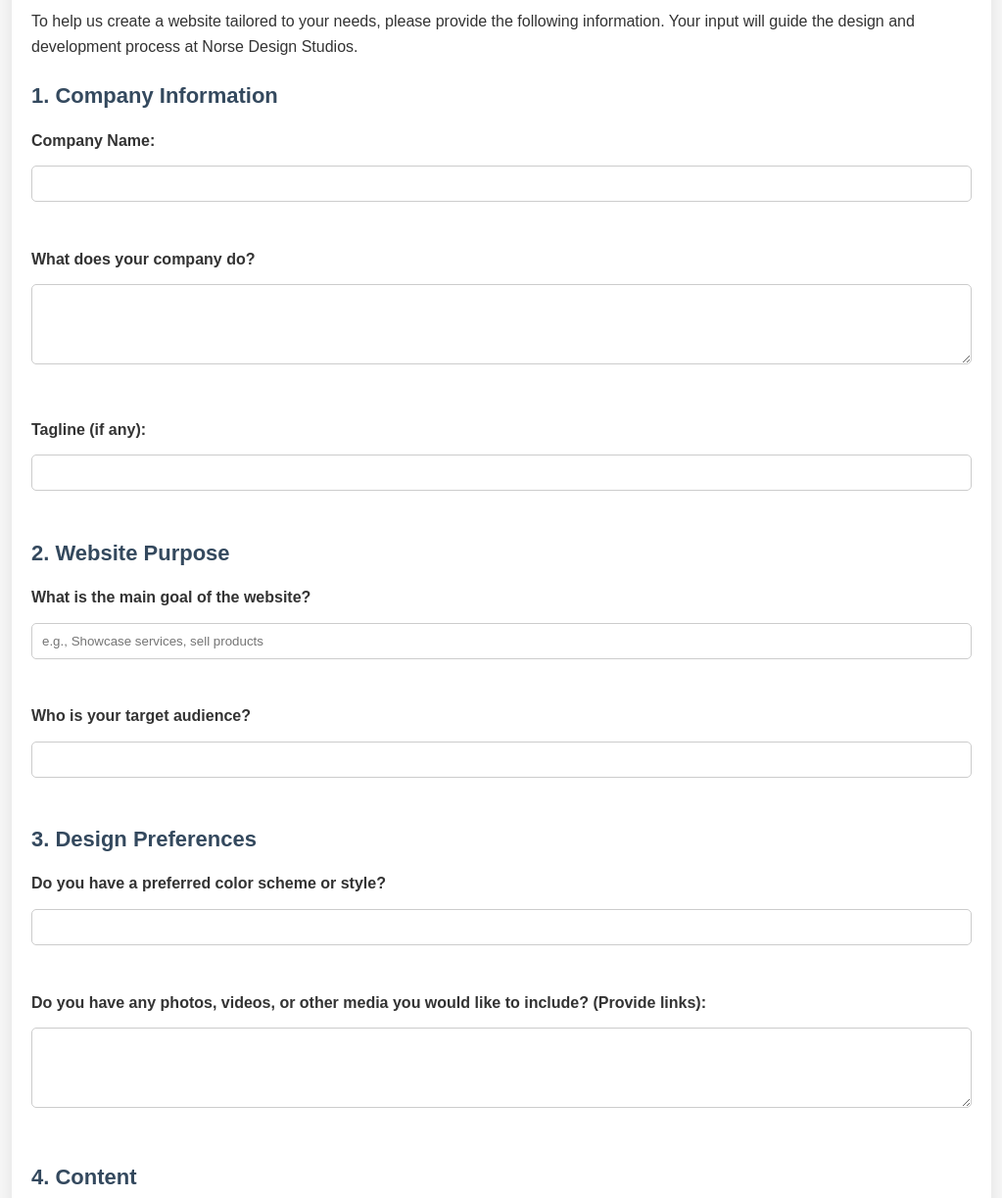
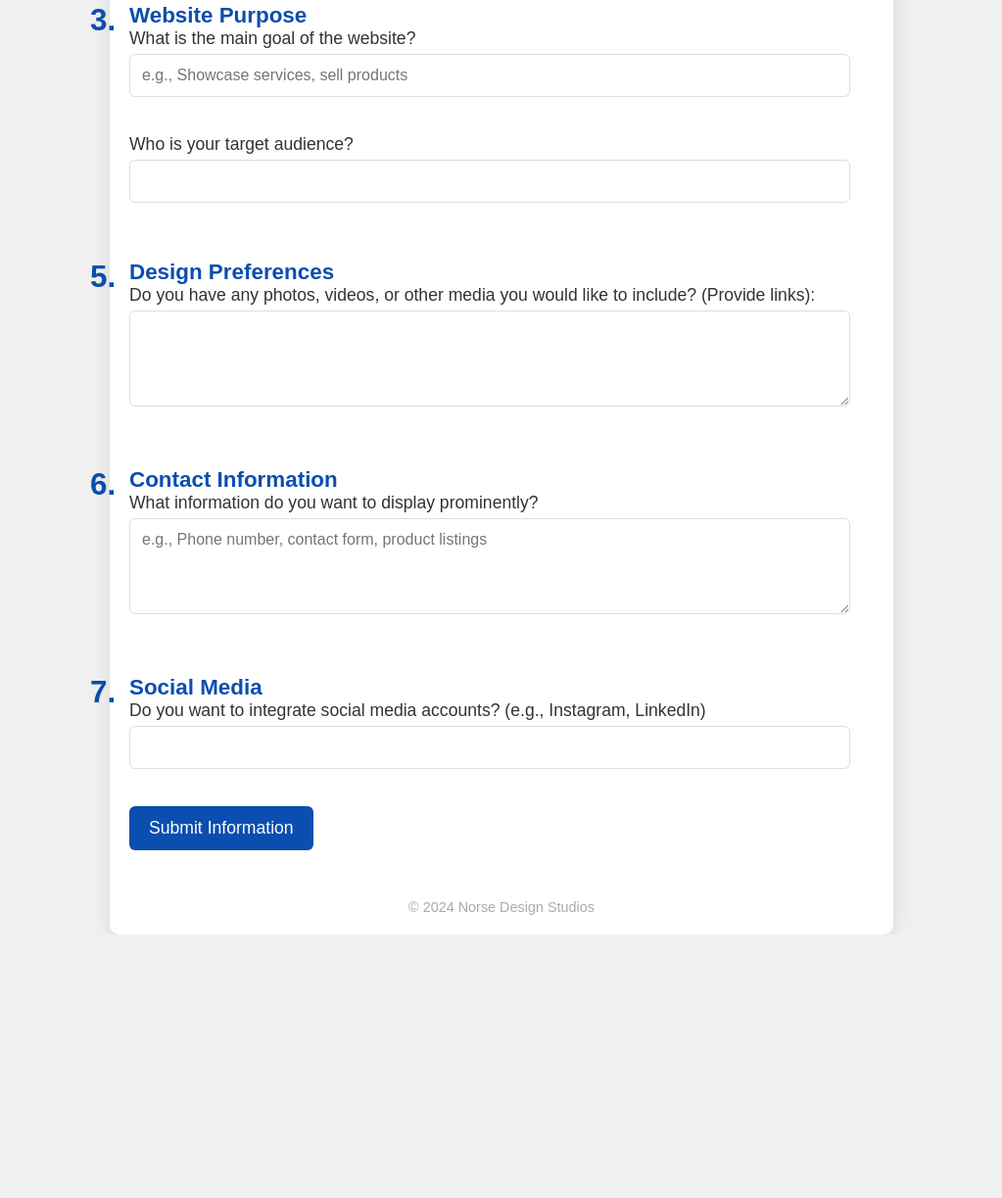
Before and after one commit to Surush32/Norse-Design-, a plain HTML site: page website form/index.html in a window 1280 px wide. Shown: the part 232-1455 px from the top of the page at 98% size, without its empty margins (128-1151 px from the left). After the commit the page ends 1186 px from the top, so only its background shows below. Drawn offline with Linux system fonts and the light colour scheme.

Commit message:
SOME mistakes were made

```diff
--- a/website form/index.html
+++ b/website form/index.html
@@ -19,18 +19,15 @@
 
             <form id="websiteForm" action="https://formspree.io/f/myzganyv" method="POST">
                 <!-- Company Information -->
-                <h3>1. Company Information</h3>
+                <h3 data-number="1">Company Information</h3>
                 <label for="companyName">Company Name:</label>
                 <input type="text" id="companyName" name="companyName" required><br><br>
 
                 <label for="companyDesc">What does your company do?</label>
                 <textarea id="companyDesc" name="companyDesc" rows="4" required></textarea><br><br>
 
-                <label for="tagline">Tagline (if any):</label>
-                <input type="text" id="tagline" name="tagline"><br><br>
-
                 <!-- Website Purpose -->
-                <h3>2. Website Purpose</h3>
+                <h3 data-number="3">Website Purpose</h3>
                 <label for="websiteGoal">What is the main goal of the website?</label>
                 <input type="text" id="websiteGoal" name="websiteGoal" required placeholder="e.g., Showcase services, sell products"><br><br>
 
@@ -38,37 +35,27 @@
                 <input type="text" id="audience" name="audience" required><br><br>
 
                 <!-- Design Preferences -->
-                <h3>3. Design Preferences</h3>
-                <label for="colorScheme">Do you have a preferred color scheme or style?</label>
-                <input type="text" id="colorScheme" name="colorScheme"><br><br>
-
+                <h3 data-number="5">Design Preferences</h3>
                 <label for="mediaLinks">Do you have any photos, videos, or other media you would like to include? (Provide links):</label>
                 <textarea id="mediaLinks" name="mediaLinks" rows="4"></textarea><br><br>
 
-                <!-- Content -->
-                <h3>4. Content</h3>
-                <label for="prominentContent">What information do you want to display prominently?</label>
-                <textarea id="prominentContent" name="prominentContent" rows="4" placeholder="e.g., Phone number, contact form, product listings"></textarea><br><br>
+                <!-- Contact -->
+                <h3 data-number="6">Contact Information</h3>
+                <label for="contactInfo">What information do you want to display prominently?</label>
+                <textarea id="contactInfo" name="contactInfo" rows="4" placeholder="e.g., Phone number, contact form, product listings"></textarea><br><br>
 
-                <!-- Social Media & SEO -->
-                <h3>5. Social Media & SEO</h3>
+                <!-- Social Media -->
+                <h3 data-number="7">Social Media</h3>
                 <label for="socialMedia">Do you want to integrate social media accounts? (e.g., Instagram, LinkedIn)</label>
                 <input type="text" id="socialMedia" name="socialMedia"><br><br>
-
-                <label for="seoAssistance">Would you like assistance with SEO to improve search engine rankings?</label><br>
-                <input type="radio" id="seoYes" name="seo" value="Yes">
-                <label for="seoYes">Yes</label><br>
-                <input type="radio" id="seoNo" name="seo" value="No">
-                <label for="seoNo">No</label><br><br>
 
                 <button type="submit">Submit Information</button>
             </form>
         </section>
 
         <footer>
-            <p>&copy; 2024 Norse Design Studios | Crafting Digital Experiences</p>
+            <p>&copy; 2024 Norse Design Studios</p>
         </footer>
     </div>
-
 </body>
 </html>
--- a/website form/style.css
+++ b/website form/style.css
@@ -1,120 +1,165 @@
-/* Reset and basic styling */
+/* Global Styles */
 * {
     margin: 0;
     padding: 0;
     box-sizing: border-box;
+    font-family: 'Arial', sans-serif;
 }
 
 body {
-    font-family: 'Arial', sans-serif;
-    background-color: #f8f8f8;
-    color: #333;
-    line-height: 1.6;
+    background: #f0f0f0;
+    display: flex;
+    justify-content: center;
+    align-items: center;
+    height: 100vh;
+    margin: 0;
     padding: 20px;
 }
 
 .container {
-    max-width: 1000px;
-    margin: 0 auto;
-    background-color: #fff;
+    max-width: 800px;
+    width: 100%;
     padding: 20px;
+    background-color: #ffffff;
     border-radius: 10px;
-    box-shadow: 0 0 20px rgba(0, 0, 0, 0.1);
+    box-shadow: 0 4px 20px rgba(0, 0, 0, 0.1);
+    display: grid;
+    gap: 20px;
 }
 
 header {
     text-align: center;
-    margin-bottom: 40px;
+    margin-bottom: 20px;
 }
 
 header h1 {
-    color: #2c3e50;
-    font-size: 36px;
+    font-size: 2.5em;
+    color: #0a4eaf;
+    margin-bottom: 5px;
+}
+
+header p {
+    font-size: 1.2em;
+    color: #666;
+}
+
+.form-section {
+    display: grid;
+    gap: 20px;
+}
+
+.form-section h2 {
+    font-size: 2em;
+    color: #0a4eaf;
     margin-bottom: 10px;
 }
 
-header p {
-    color: #7f8c8d;
-    font-size: 18px;
-}
-
-.form-section h2 {
-    color: #2980b9;
-    font-size: 28px;
-    margin-bottom: 20px;
-}
-
 .form-section p {
-    font-size: 16px;
+    font-size: 1.1em;
+    color: #555;
     margin-bottom: 20px;
 }
 
 h3 {
-    font-size: 22px;
-    color: #34495e;
-    margin-bottom: 15px;
+    font-size: 1.4em;
+    color: #0a4eaf;
+    margin-top: 20px;
+    position: relative;
+}
+
+h3::before {
+    content: attr(data-number) ".";
+    font-weight: bold;
+    color: #0a4eaf;
+    position: absolute;
+    left: -40px;
+    top: 0;
+    font-size: 1.4em;
 }
 
 label {
-    font-weight: bold;
+    font-size: 1.1em;
+    color: #333;
+    margin-bottom: 5px;
     display: block;
-    margin-bottom: 8px;
 }
 
-input[type="text"], input[type="email"], textarea {
-    width: 100%;
-    padding: 10px;
-    margin-top: 5px;
+input[type="text"],
+textarea {
+    width: calc(100% - 24px); /* Adjusted to account for padding */
+    padding: 12px;
     margin-bottom: 20px;
-    border: 1px solid #ccc;
-    border-radius: 5px;
+    border: 1px solid #ddd;
+    border-radius: 6px;
+    font-size: 1em;
+    transition: border-color 0.3s ease, box-shadow 0.3s ease;
+}
+
+input[type="text"]:focus,
+textarea:focus {
+    border-color: #0a4eaf;
+    outline: none;
+    box-shadow: 0 0 8px rgba(10, 78, 175, 0.3);
 }
 
 textarea {
     resize: vertical;
 }
 
-button {
-    background-color: #27ae60;
+button[type="submit"] {
+    display: inline-block;
+    background-color: #0a4eaf;
     color: white;
-    padding: 15px 30px;
+    padding: 12px 20px;
     border: none;
-    border-radius: 5px;
+    border-radius: 6px;
     cursor: pointer;
-    font-size: 16px;
-    width: 100%;
+    font-size: 1.1em;
+    transition: background-color 0.3s ease, transform 0.3s ease;
 }
 
-button:hover {
-    background-color: #2ecc71;
+button[type="submit"]:hover {
+    background-color: #063a7f;
+    transform: scale(1.05);
 }
 
+/* Footer */
 footer {
     text-align: center;
-    color: #7f8c8d;
-    margin-top: 40px;
-    font-size: 14px;
+    margin-top: 30px;
+    color: #aaa;
+}
+
+footer p {
+    font-size: 0.9em;
 }
 
 /* Responsive Design */
 @media (max-width: 768px) {
-    body {
+    .container {
+        padding: 15px;
+        margin: 10px;
+    }
+
+    header h1 {
+        font-size: 2em;
+    }
+
+    header p,
+    .form-section p {
+        font-size: 1em;
+    }
+
+    .form-section h2 {
+        font-size: 1.8em;
+    }
+
+    input[type="text"],
+    textarea {
         padding: 10px;
     }
 
-    header h1 {
-        font-size: 28px;
-    }
-
-    header p {
-        font-size: 16px;
-    }
-
-    .form-section h2 {
-        font-size: 24px;
-    }
-
-    h3 {
-        font-size: 20px;
+    button[type="submit"] {
+        padding: 10px 18px;
     }
 }
```
